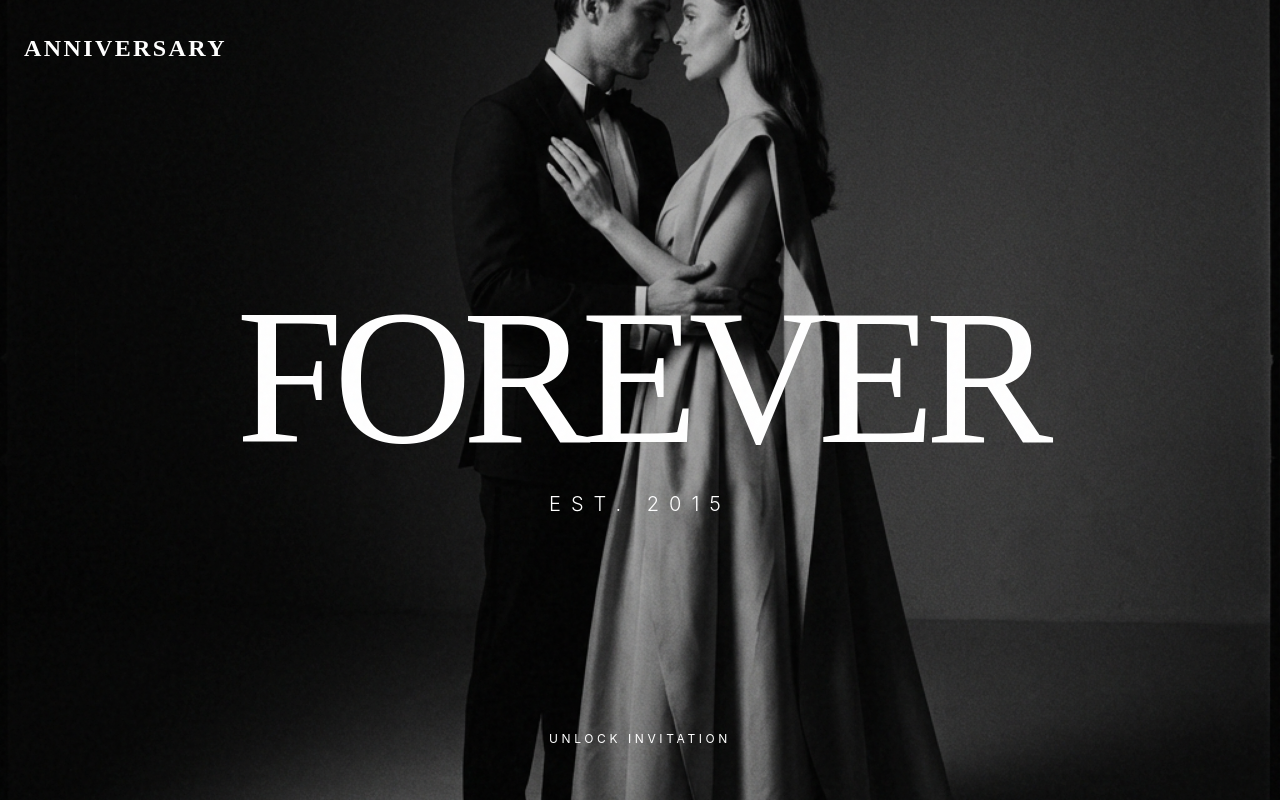
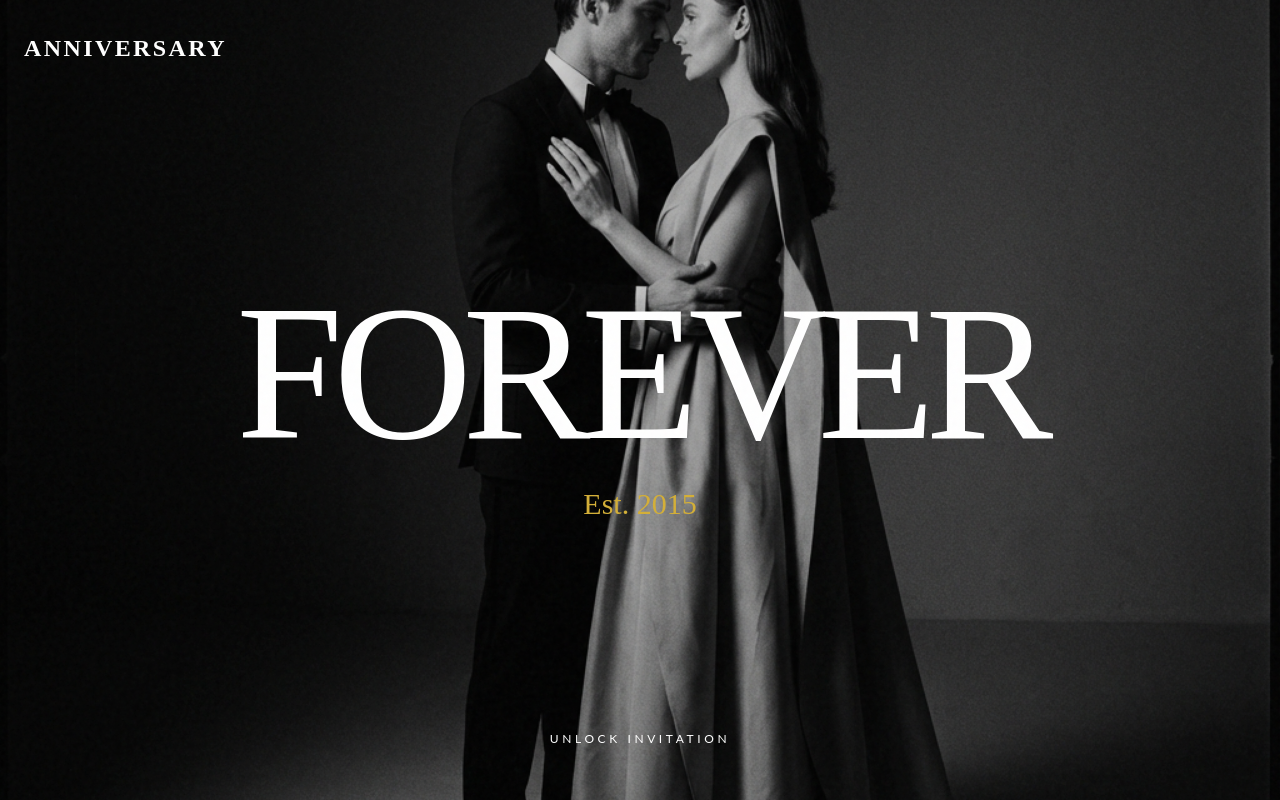
Before and after one commit to Sibongamandla/Anniversary_Invite-, a React app in the folder frontend/: page / in a window 1280 px wide. Built offline with nearby package versions, Linux system fonts and the light colour scheme; the HTML template or start-up script is replaced by a standard one.

Commit message:
fix: add vercel.json for SPA routing & enhance typography

```diff
--- a/frontend/src/index.css
+++ b/frontend/src/index.css
@@ -2,10 +2,7 @@
 @tailwind components;
 @tailwind utilities;
 
-@import '@fontsource/playfair-display/400.css';
-@import '@fontsource/playfair-display/700.css';
-@import '@fontsource/inter/300.css';
-@import '@fontsource/inter/400.css';
+@import url('https://fonts.googleapis.com/css2?family=Cormorant+Garamond:ital,wght@0,300;0,400;0,600;0,700;1,400&family=Great+Vibes&family=Lato:wght@300;400;700&display=swap');
 
 html.lenis {
   height: auto;
--- a/frontend/src/pages/Guide.jsx
+++ b/frontend/src/pages/Guide.jsx
@@ -135,12 +135,12 @@ const Guide = () => {
                 {/* Magazine Header */}
                 <div className="flex flex-col md:flex-row justify-between items-end mb-16 border-b-2 border-charcoal pb-4">
                     <div>
-                        <p className="text-xs font-bold uppercase tracking-[0.4em] mb-2 text-gold">The Anniversary Edition</p>
+                        <p className="font-script text-3xl text-gold mb-2 pl-2">The Anniversary Edition</p>
                         <h1 className="text-7xl md:text-9xl font-serif text-charcoal leading-[0.8]">GUIDE<span className="text-4xl align-top ml-2">©</span></h1>
                     </div>
                     <div className="text-right mt-8 md:mt-0">
                         <p className="text-charcoal font-serif italic text-lg">Vol. 10</p>
-                        <p className="text-xs uppercase tracking-widest text-gray-400">Cape Town • 2025</p>
+                        <p className="font-script text-2xl text-gold mt-2">Cape Town • 2025</p>
                     </div>
                 </div>
 
@@ -179,7 +179,7 @@ const Guide = () => {
                                     <div className="absolute bottom-0 left-0 bg-white p-6 md:p-12 max-w-lg border-t-4 border-gold z-10">
                                         <span className="text-xs font-bold uppercase tracking-widest text-gold mb-2 block">Editor's Choice</span>
                                         <h2 className="text-4xl md:text-5xl font-serif text-charcoal mb-4">{featured.name}</h2>
-                                        <p className="text-gray-600 font-serif italic leading-relaxed text-lg">"{featured.tip}"</p>
+                                        <p className="text-gold font-script text-3xl leading-relaxed">"{featured.tip}"</p>
                                     </div>
                                 </div>
                             </div>
@@ -213,7 +213,7 @@ const Guide = () => {
                                     </h3>
                                     <p className="text-gray-600 text-sm leading-relaxed mb-4 border-b border-gray-100 pb-4">{place.desc}</p>
                                     <p className="text-xs font-bold uppercase tracking-widest text-gray-400 group-hover:text-charcoal transition-colors">
-                                        Insider Tip: <span className="text-gold normal-case font-serif italic">{place.tip}</span>
+                                        Insider Tip: <span className="text-gold normal-case font-script text-xl pl-1">{place.tip}</span>
                                     </p>
                                 </div>
                             ))}
--- a/frontend/src/pages/Home.jsx
+++ b/frontend/src/pages/Home.jsx
@@ -118,7 +118,7 @@ const Home = () => {
                 </div>
 
                 <footer className="bg-charcoal text-white py-12 text-center">
-                    <p className="font-serif text-2xl mb-4">S & K</p>
+                    <p className="font-script text-5xl mb-4 text-gold">S & K</p>
                     <p className="text-xs uppercase tracking-widest opacity-50">Cape Town • 2025</p>
                 </footer>
             </div>
@@ -155,7 +155,7 @@ const Home = () => {
                     initial={{ y: 50, opacity: 0 }}
                     animate={{ y: 0, opacity: 1 }}
                     transition={{ delay: 0.7, duration: 1 }}
-                    className="text-sm md:text-xl text-white tracking-[0.5em] uppercase mt-4 mix-blend-difference font-light"
+                    className="text-2xl md:text-3xl text-gold mt-4 font-script mix-blend-screen"
                 >
                     Est. 2015
                 </motion.p>
--- a/frontend/src/pages/Program.jsx
+++ b/frontend/src/pages/Program.jsx
@@ -38,7 +38,7 @@ const Program = () => {
                     transition={{ duration: 0.8 }}
                     className="text-center mb-16"
                 >
-                    <p className="text-gold font-bold tracking-[0.3em] uppercase text-xs mb-4">Itinerary</p>
+                    <p className="text-gold font-script text-4xl mb-2">Itinerary</p>
                     <h1 className="text-6xl md:text-8xl font-serif text-charcoal">The Weekend</h1>
                 </motion.div>
 
@@ -54,7 +54,7 @@ const Program = () => {
                         >
                             <div className="mb-8 border-b border-charcoal border-opacity-10 pb-4">
                                 <h2 className="text-2xl font-serif text-charcoal mb-1">{day.day}</h2>
-                                <p className="text-gold text-xs uppercase tracking-widest">{day.title}</p>
+                                <p className="text-gold font-script text-2xl mt-1">{day.title}</p>
                             </div>
 
                             <div className="space-y-8 relative border-l border-charcoal border-opacity-20 ml-2 pl-6">
--- a/frontend/tailwind.config.js
+++ b/frontend/tailwind.config.js
@@ -12,8 +12,9 @@ export default {
                 gold: '#d4af37',
             },
             fontFamily: {
-                serif: ['"Playfair Display"', 'serif'],
-                sans: ['"Inter"', 'sans-serif'],
+                serif: ['"Cormorant Garamond"', 'serif'],
+                sans: ['"Lato"', 'sans-serif'],
+                script: ['"Great Vibes"', 'cursive'],
             },
         },
     },
```
Also changed, not shown: frontend/vercel.json (added).
